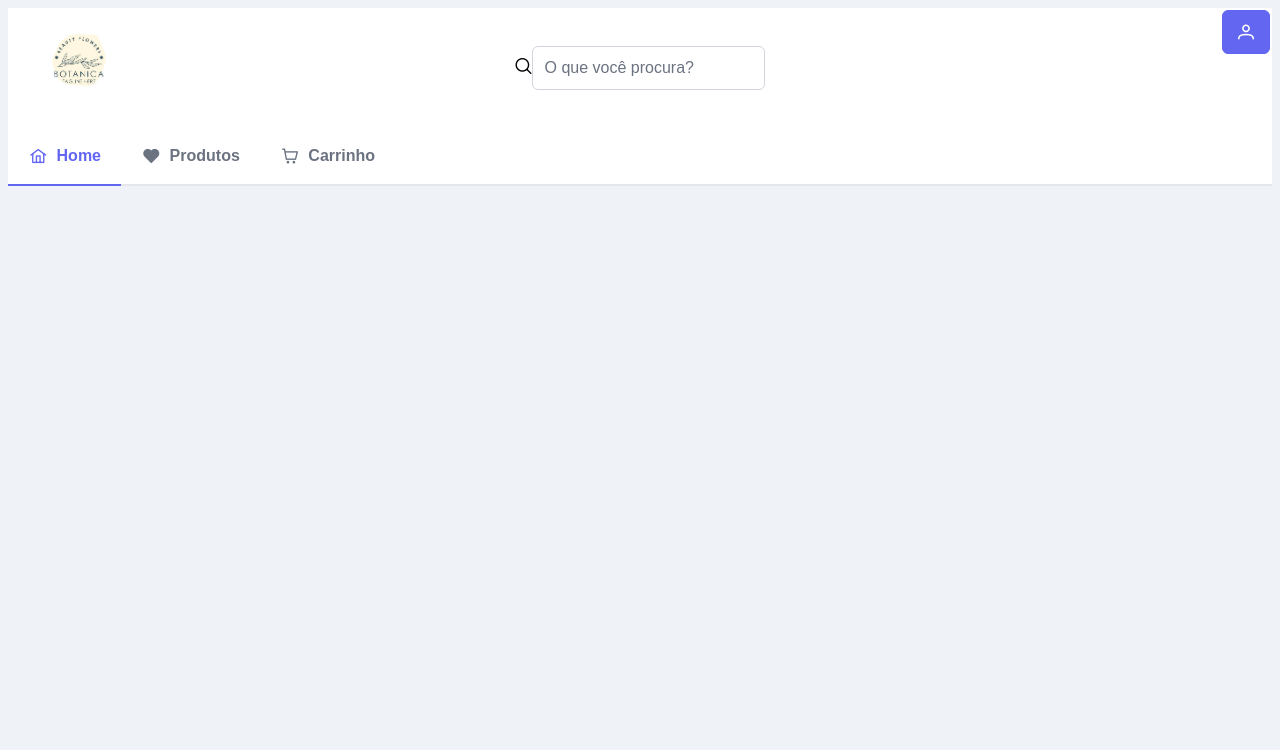
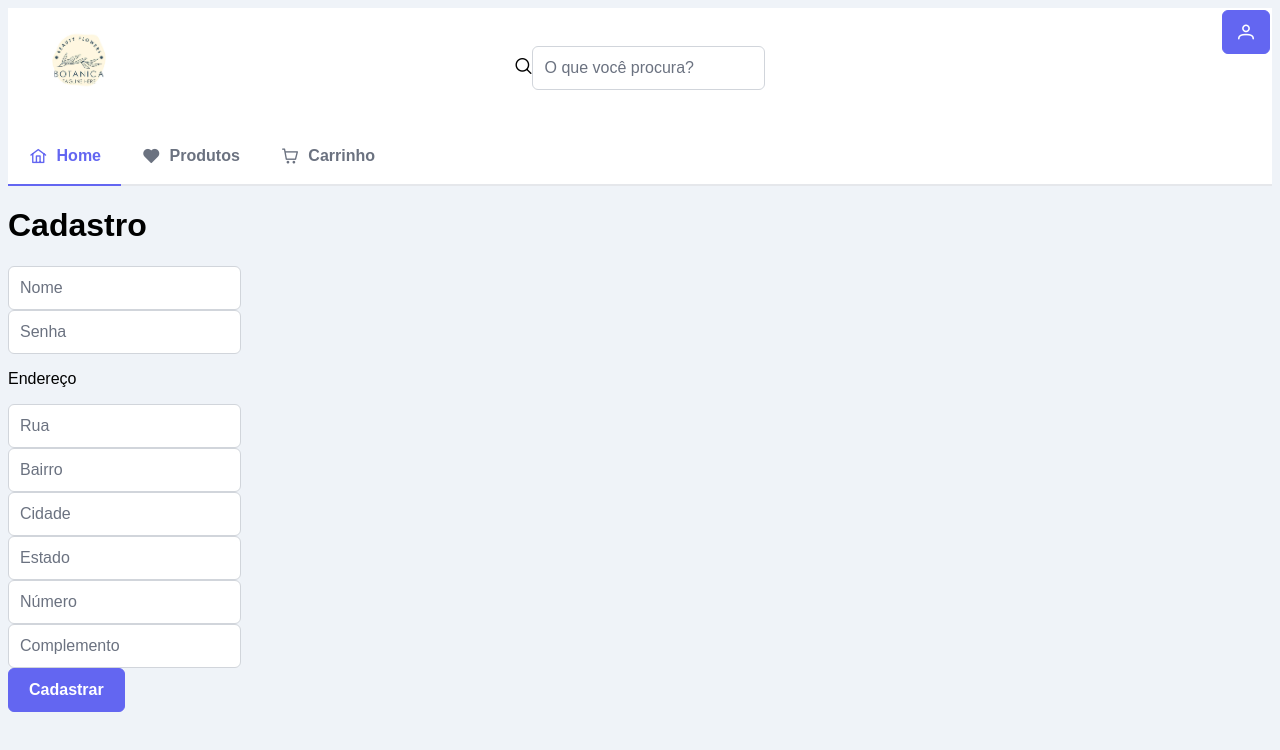
Before and after one commit to matheusavizsenac/EcommerceFloricultura, a Vue app in the folder floricultura-fe/: page /novousuario in a window 1280 px wide. Shown: the top 750 px of the page. Built offline with nearby package versions, Linux system fonts and the light colour scheme; a web font is replaced by a local one.

Commit message:
WIP: acesso usuario/ cadastro usuario - somente UI

```diff
--- a/floricultura-fe/src/App.vue
+++ b/floricultura-fe/src/App.vue
@@ -1,6 +1,10 @@
 <template>
   <div>
-    <ButtonPrime id="buttonUser" icon="pi pi-user" iconPos="right" />
+    <div>
+        <router-link :to="{ name: 'usuario' }">
+          <ButtonPrime id="buttonUser" icon="pi pi-user" iconPos="right" />
+        </router-link>
+    </div>
     <div class="header">
       <img class="logo-header" alt="Floricultura logo" src="@/assets/logo-floricultura.png">
       <div>
@@ -31,7 +35,6 @@ export default {
 </script>
 
 <style>
-
 body {
   background: #eff3f8;
 }
--- a/floricultura-fe/src/router/index.js
+++ b/floricultura-fe/src/router/index.js
@@ -2,6 +2,11 @@ import { createRouter, createWebHistory } from 'vue-router'
 import HomeView from '../views/HomeView.vue'
 import ProdutosView from '../views/ProdutosView.vue'
 import CarrinhoView from '../views/CarrinhoView.vue'
+import UsuarioView from '../views/UsuarioView.vue'
+import NovoUsuarioView from '../views/NovoUsuarioView.vue'
+import LoginUsuarioView from '../views/LoginUsuarioView.vue'
+
+
 
 const routes = [
   {
@@ -18,6 +23,21 @@ const routes = [
     path: '/carrinho',
     name: 'carrinho',
     component: CarrinhoView
+  },
+  {
+    path: '/usuario',
+    name: 'usuario',
+    component: UsuarioView
+  },
+  {
+    path: '/novousuario',
+    name: 'novoUsuario',
+    component: NovoUsuarioView
+  },
+  {
+    path: '/loginusuario',
+    name: 'loginUsuario',
+    component: LoginUsuarioView
   }
 ]
 
--- /dev/null
+++ b/floricultura-fe/src/views/LoginUsuarioView.vue
@@ -0,0 +1,17 @@
+<template>
+<div>
+    <h1>Acessar conta</h1>
+    <span class="p-float-label">
+        <InputText id="nomeUsuario" type="text" v-model="nome" />
+        <label for="nomeUsuario">Nome</label>
+    </span>
+
+    <span class="p-float-label">
+            <InputText id="senhaUsuario" type="text" v-model="senha" />
+            <label for="senhaUsuario">Senha</label>
+    </span>
+
+    <ButtonPrime label="Login" />
+
+</div>
+</template>
--- /dev/null
+++ b/floricultura-fe/src/views/NovoUsuarioView.vue
@@ -0,0 +1,44 @@
+<template>
+<div>
+    <h1>Cadastro</h1>
+    <span class="p-float-label">
+        <InputText id="nomeUsuario" type="text" v-model="nome" />
+        <label for="nomeUsuario">Nome</label>
+    </span>
+
+    <span class="p-float-label">
+            <InputText id="senhaUsuario" type="text" v-model="senha" />
+            <label for="senhaUsuario">Senha</label>
+    </span>
+</div>
+
+<div>
+    <p>Endereço</p>
+    <span class="p-float-label">
+        <InputText id="enderecoRua" type="text" v-model="rua" />
+        <label for="enderecoRua">Rua</label>
+    </span>
+    <span class="p-float-label">
+        <InputText id="enderecoBairro" type="text" v-model="bairro" />
+        <label for="enderecoBairro">Bairro</label>
+    </span>
+    <span class="p-float-label">
+        <InputText id="enderecoCidade" type="text" v-model="cidade" />
+        <label for="enderecoCidade">Cidade</label>
+    </span>
+    <span class="p-float-label">
+        <InputText id="enderecoEstado" type="text" v-model="estado" />
+        <label for="enderecoEstado">Estado</label>
+    </span>
+    <span class="p-float-label">
+        <InputText id="enderecoNumero" type="text" v-model="numero" />
+        <label for="enderecoNumero">Número</label>
+    </span>
+    <span class="p-float-label">
+        <InputText id="enderecoComplemento" type="text" v-model="complemento" />
+        <label for="enderecoComplemento">Complemento</label>
+    </span>
+</div>
+
+<ButtonPrime label="Cadastrar" />
+</template>
--- /dev/null
+++ b/floricultura-fe/src/views/UsuarioView.vue
@@ -0,0 +1,17 @@
+<template>
+    <div id="UsuariosBotoes">
+        <router-link :to="{ name: 'novoUsuario' }">
+            <ButtonPrime label="Cadastrar" icon="pi pi-user-plus" iconPos="right" />
+        </router-link>
+        <router-link :to="{ name: 'loginUsuario' }">
+            <ButtonPrime label="Já tenho cadastro" icon="pi pi-user" iconPos="right" />
+        </router-link>
+    </div>
+</template>
+<style>
+#UsuariosBotoes{
+    display: flex;
+    align-items: center;
+    justify-content: center;
+}
+</style>
```
